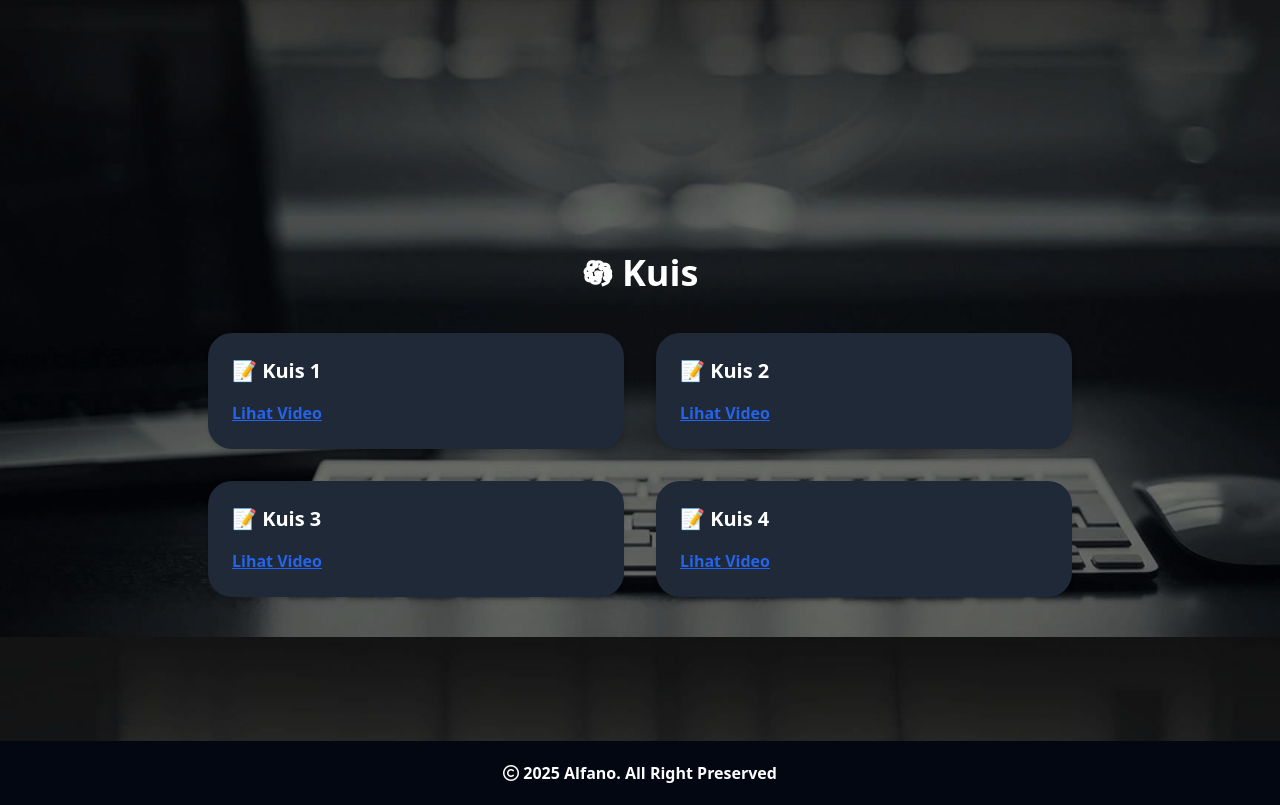
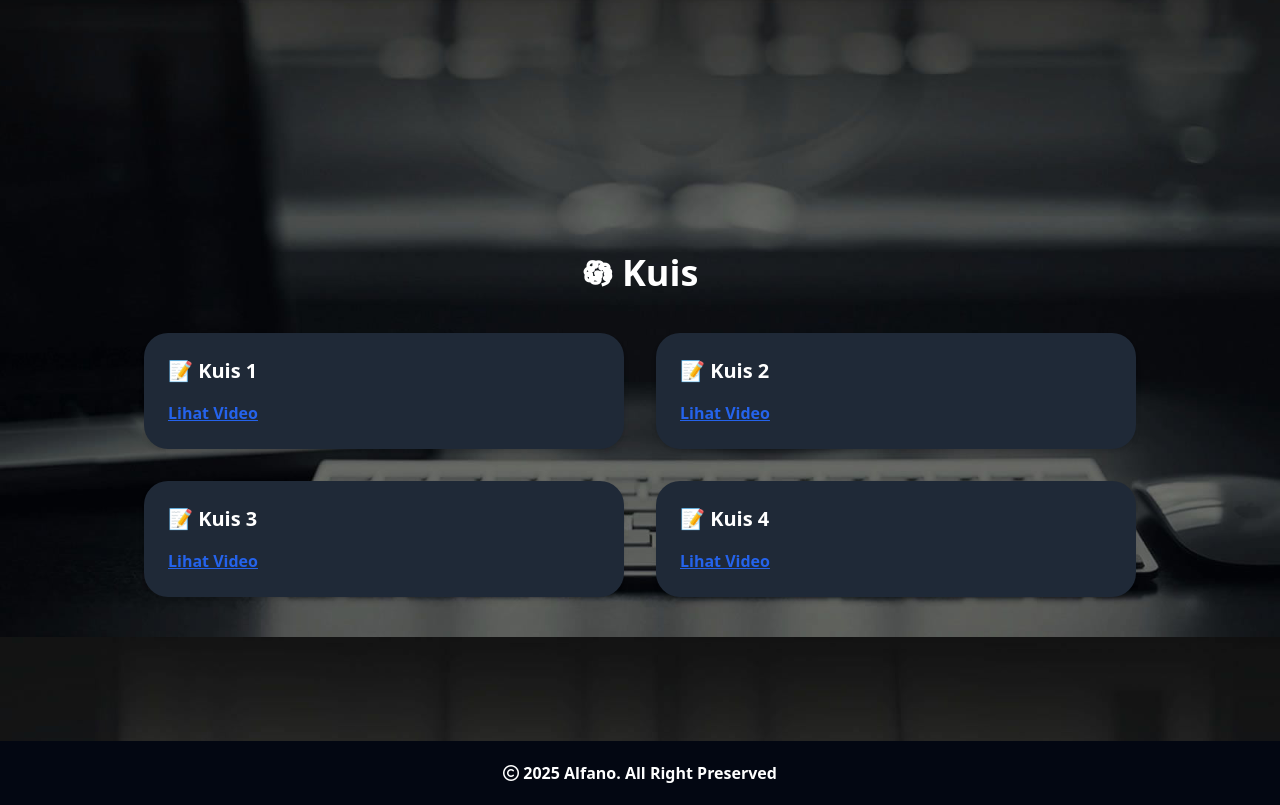
Before and after one commit to AlfanoIhz/protofolio-grafikom, a plain HTML site: page index.html in a window 1280 px wide. Shown: the part 1763-2568 px from the top of the page. Drawn offline with nearby package versions, Linux system fonts and the light colour scheme.

Commit message:
Update index.html

```diff
--- a/index.html
+++ b/index.html
@@ -104,7 +104,7 @@
       </div>
     </section>
 
-    <section id="kuis" aria-label="Kuis section" class="pt-44 pb-32 px-36 max-w-[1200px] mx-auto">
+    <section id="kuis" aria-label="Kuis section" class="pt-44 pb-32 px-20 max-w-[1200px] mx-auto">
       <h2 class="text-4xl font-extrabold text-white text-center mb-10">𖡎 Kuis</h2>
       <div class="grid grid-cols-1 sm:grid-cols-2 gap-8">
         <article tabindex="0" class="bg-gray-800 rounded-3xl shadow-md p-6 flex flex-col transition-transform duration-300 hover:-translate-y-2 cursor-pointer">
```
